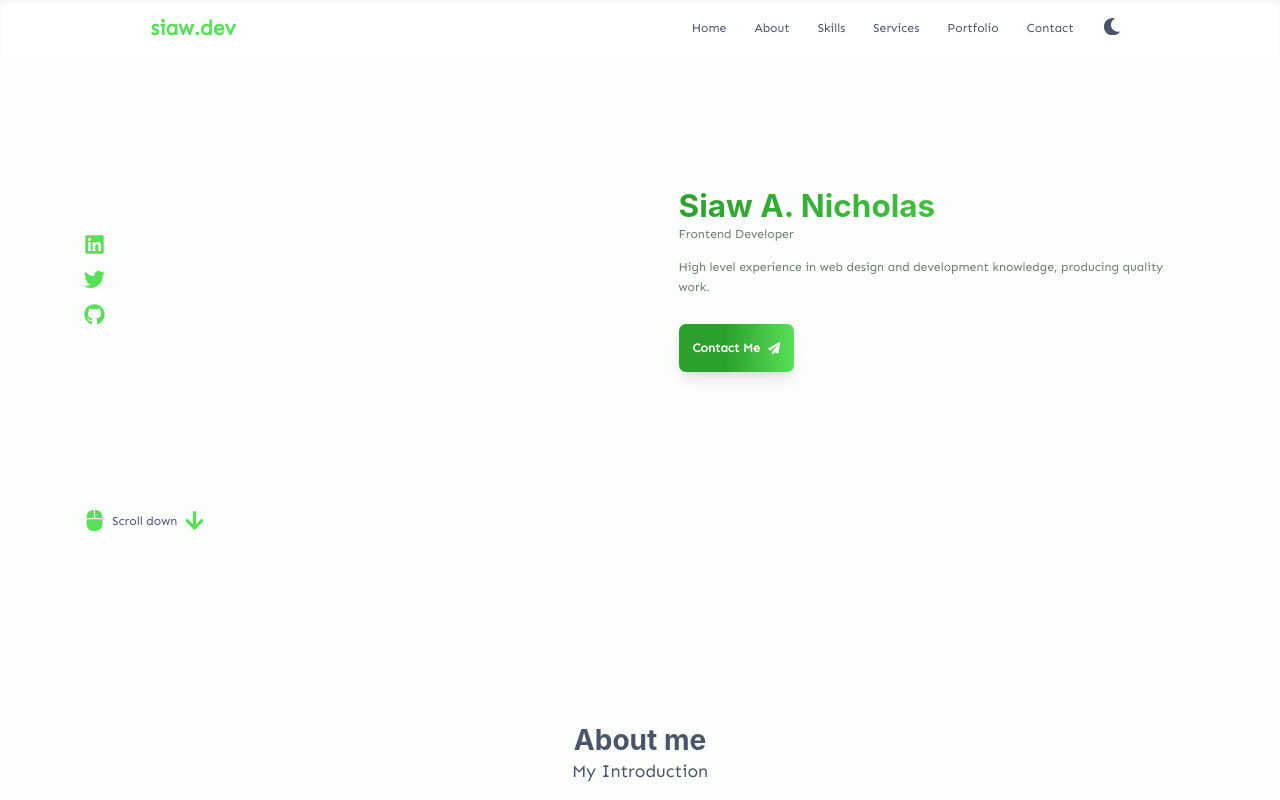
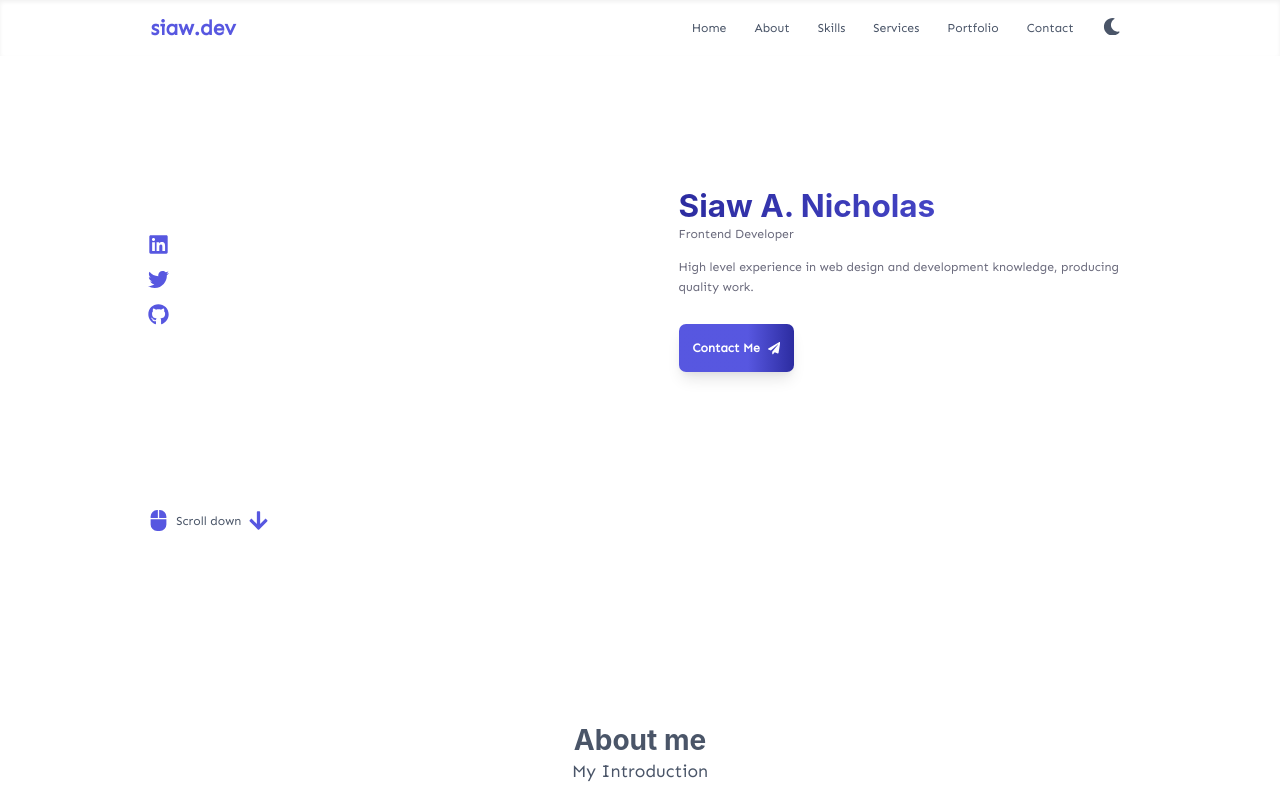
Before and after one commit to ayequill/siaw.dev, a React (Create React App) app: page / in a window 1280 px wide. Shown: the top 800 px of the page. Built offline with nearby package versions, Linux system fonts and the light colour scheme.

Commit message:
Updated styles

```diff
--- a/src/components/Portfolio.tsx
+++ b/src/components/Portfolio.tsx
@@ -1,19 +1,37 @@
-import { Box, Grid, Heading, Text, Image, Link, Flex } from '@chakra-ui/react';
+import {
+	Box,
+	Grid,
+	Heading,
+	Text,
+	Image,
+	Link,
+	Flex,
+	useColorModeValue,
+} from '@chakra-ui/react';
 import { FC } from 'react';
 import { portfolioData } from '../misc/portfolio.data';
 import { FaArrowRight, FaGithub } from 'react-icons/fa';
 
+const Portfolio: FC = () => {
+	const itemBg = useColorModeValue('brand.bodyColor', 'blackAlpha.400');
+	const textColor = useColorModeValue('white', 'white');
+
 	const portfolioItems = portfolioData.map(
-	({ title, desc, demoUrl, repoUrl, desktopImgSrc, mobileImgSrc, tags }, i) => {
+		(
+			{ title, desc, demoUrl, repoUrl, desktopImgSrc, mobileImgSrc, tags },
+			i
+		) => {
 			return (
 				<Grid
 					key={i}
 					gridTemplateColumns={[null, 'repeat(2, 1fr)']}
-				// bgColor="brand.bodyColor"
-				borderRadius={1}
+					bgColor={itemBg}
+					borderRadius={8}
+					boxShadow="md"
 					p={8}
-				columnGap={[null, null, 20]}
+					columnGap={[null, 20]}
 					alignItems={[null, null, 'center']}
+					justifyContent="center"
 				>
 					<Grid
 						gridTemplateColumns="1fr .5fr"
@@ -26,6 +44,7 @@ const portfolioItems = portfolioData.map(
 							filter="drop-shadow(0 0 5px #121212)"
 							src={desktopImgSrc}
 							alt={title}
+							minW="80px"
 						/>
 						<Image
 							borderRadius={2}
@@ -33,7 +52,8 @@ const portfolioItems = portfolioData.map(
 							justifySelf="start"
 							src={mobileImgSrc}
 							alt={title}
-						w="80px"
+							w="60px"
+							minW="60px"
 						/>
 					</Grid>
 					<Box>
@@ -41,7 +61,7 @@ const portfolioItems = portfolioData.map(
 							{title}
 						</Heading>
 						<Text mb=".75rem">{desc}</Text>
-					<Flex gap={3} mb={4}>
+						<Flex gap={3} mb={4} color="white">
 							{tags.map((tag, tagIndex) => (
 								<Text
 									key={tagIndex}
@@ -82,8 +102,6 @@ const portfolioItems = portfolioData.map(
 			);
 		}
 	);
-
-const Portfolio: FC = () => {
 	return (
 		<Box as="section" layerStyle="sectionStyles">
 			<Heading fontSize={['1.5rem', '2rem']} textAlign="center">
--- a/src/theme/chakra.theme.ts
+++ b/src/theme/chakra.theme.ts
@@ -2,7 +2,7 @@ import { extendTheme } from '@chakra-ui/react';
 import '@fontsource/sen';
 import { linkTheme } from './button.custom';
 
-const hue = 120;
+const hue = 240;
 export const theme = extendTheme({
 	fonts: {
 		body: 'Sen, sans-serif',
@@ -15,7 +15,7 @@ export const theme = extendTheme({
 			textSecondary: `hsl(${hue}, 8%, 65%)`,
 			bodyColor: `hsl(${hue}, 60%, 99%)`,
 			bodyColorDark: `hsl(${hue}, 28%, 12%)`,
-			linear: `linear-gradient(90deg, hsla(${hue}, 57%, 40%, 1) 40%, hsla(${hue}, 69%, 61%, 1) 100%)`,
+			linear: `linear-gradient(90deg, hsla(${hue}, 69%, 61%, 1)60% , hsla(${hue}, 57%, 40%, 1) 100%)`,
 			primaryDark: `hsla(${hue}, 57%, 40%)`,
 		},
 	},
@@ -37,7 +37,7 @@ export const theme = extendTheme({
 			padding: { base: '2rem 1rem 4rem', md: '3rem 6rem', lg: '3rem 6rem' },
 			marginBottom: { md: '3rem', lg: '3rem' },
 			minH: { lg: '80vmin' },
-			marginX: ['1.5rem', 'auto'],
+			// marginX: ['1.5rem', 'auto'],
 		},
 		pages: {
 			gap: '1.5em',
@@ -47,8 +47,8 @@ export const theme = extendTheme({
 			// marginX: { base: '1.5rem', md: 'auto' },
 			// mr: '1.5rem',
 			// maxW: { base: '30em', md: '48em', lg: '62em', xl: '80em' },
-			// w: '100%',
-			// marginX: ['1.5rem', 'auto'],
+			w: [null, null, '90%'],
+			marginX: ['1.5rem', 'auto'],
 			// px: { base: '1rem', lg: '0.5rem' },
 		},
 	},
@@ -62,7 +62,7 @@ export const theme = extendTheme({
 				color: props.colorMode === 'dark' ? 'white' : 'gray.600',
 				lineHeight: 'tall',
 				scrollBehavior: 'smooth',
-				bg: props.colorMode === 'dark' ? 'black' : `hsl(${hue}, 60%, 99%)`,
+				bg: props.colorMode === 'dark' ? 'black' : 'white',
 			},
 			a: {
 				color: props.colorMode === 'dark' ? 'teal.300' : 'teal.500',
```
Lines whose indentation alone changed are shown as unchanged.
